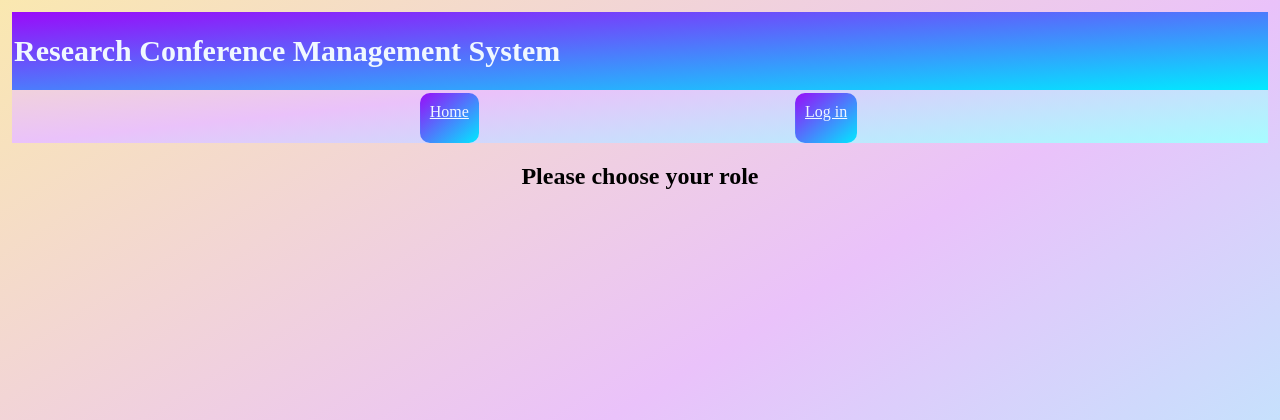
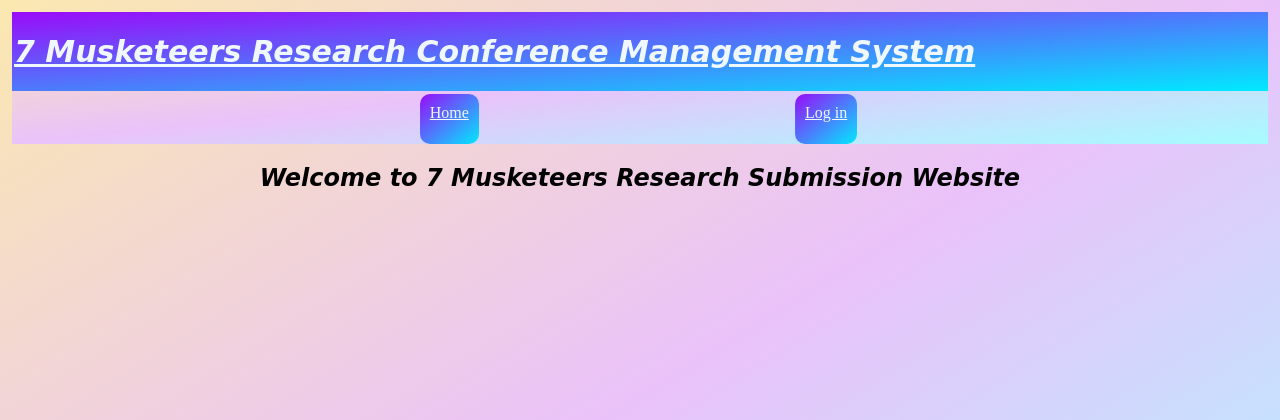
Before and after one commit to hariniprakash296/314Website-for-Research-paper-submissions, a Django app: page / in a window 1280 px wide. Shown: the top 420 px of the page. Run offline with Django 3.2, Linux system fonts and the light colour scheme.

Commit message:
CSS changes to navigation bar and title

```diff
--- a/Conference_Management_System_Django/main/static/css/style_signup_login_form.css
+++ b/Conference_Management_System_Django/main/static/css/style_signup_login_form.css
@@ -31,7 +31,7 @@
 }
 
 .divLoginSignup input[type=submit]:hover {
-  background-color: #45a049;
+  background-color: lightblue;
 }
 .divFormContainer{
   display:flex;
--- a/Conference_Management_System_Django/main/templates/index.html
+++ b/Conference_Management_System_Django/main/templates/index.html
@@ -2,6 +2,6 @@
     {%extends "upper_menu.html" %}
 
     {% block content %}
-        <h2 style="text-align: center;">Please choose your role </h2>
+        <h2 style="text-align: center; font-family: cursive; font-style: italic;">Welcome to 7 Musketeers Research Submission Website </h2>
     {% endblock %}
 </div>
--- a/Conference_Management_System_Django/main/templates/upper_menu.html
+++ b/Conference_Management_System_Django/main/templates/upper_menu.html
@@ -11,7 +11,7 @@
 </head>
 
 <div class="pagename">
-    <h1>Research Conference Management System</h1>
+    <h1 style="text-align: left; font-family: cursive; font-style: italic;"><u>7 Musketeers Research Conference Management System</u></h1>
 </div>
 
 <center><body style="padding: 10px; margin: 2px;">
```
